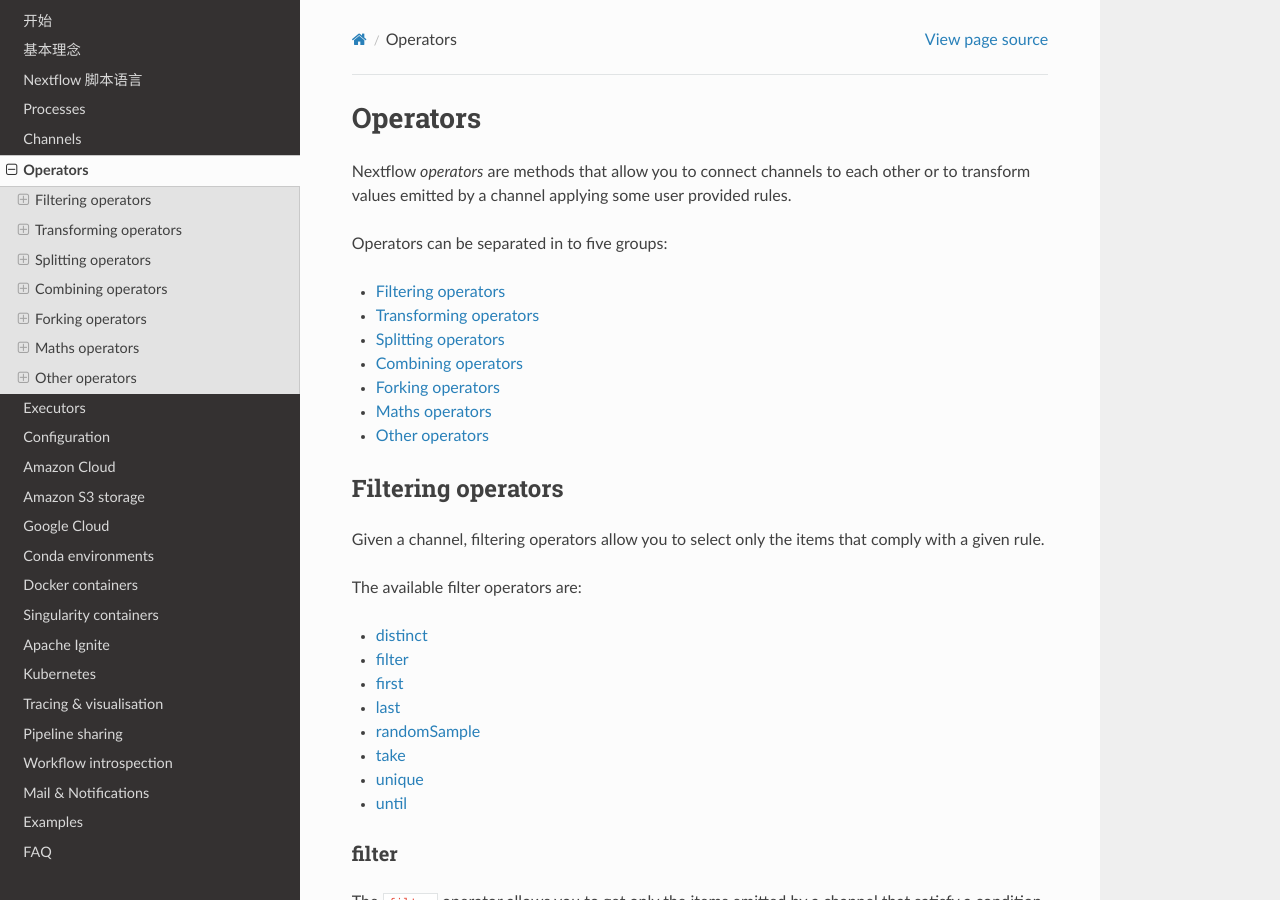
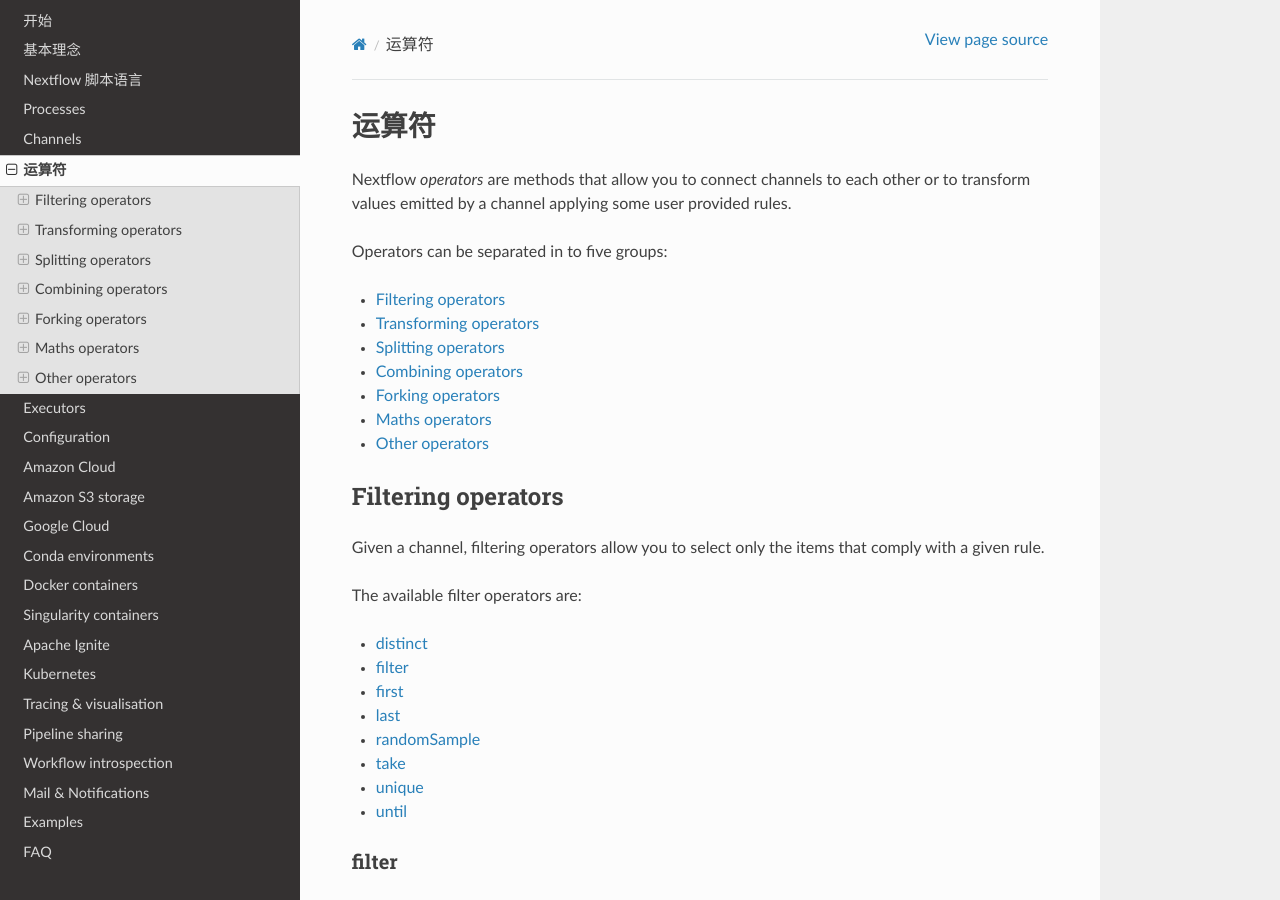
Before and after one commit to orisnas/Nextflow-s-documentation, a Sphinx documentation site: the page built from source/doc/operator.rst, in a window 1280 px wide and 900 px high. Built offline with Sphinx 7.4.7 and the Read the Docs theme 2.0.0, drawn with Linux system fonts in a browser that asks for light colours.

Commit message:
Update operator.rst
fork测试

```diff
--- a/source/doc/operator.rst
+++ b/source/doc/operator.rst
@@ -1,7 +1,7 @@
 .. _operator-page:
 
 *******************
-Operators
+运算符
 *******************
 
 Nextflow `operators` are methods that allow you to connect channels to each other or to transform values
```
